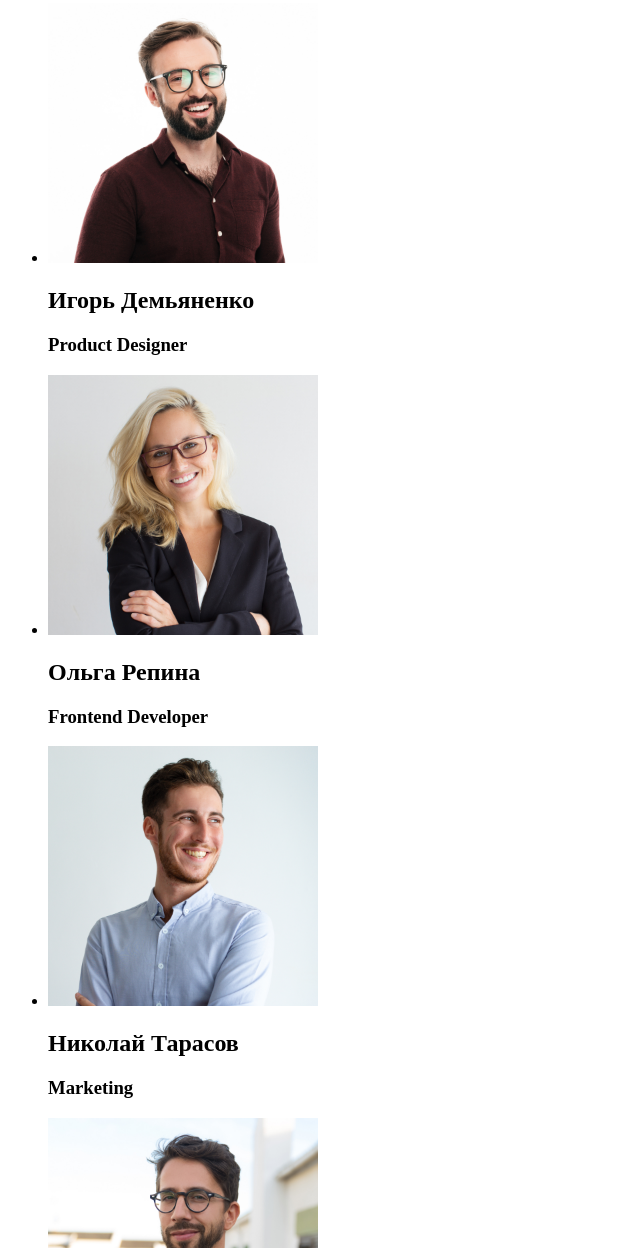
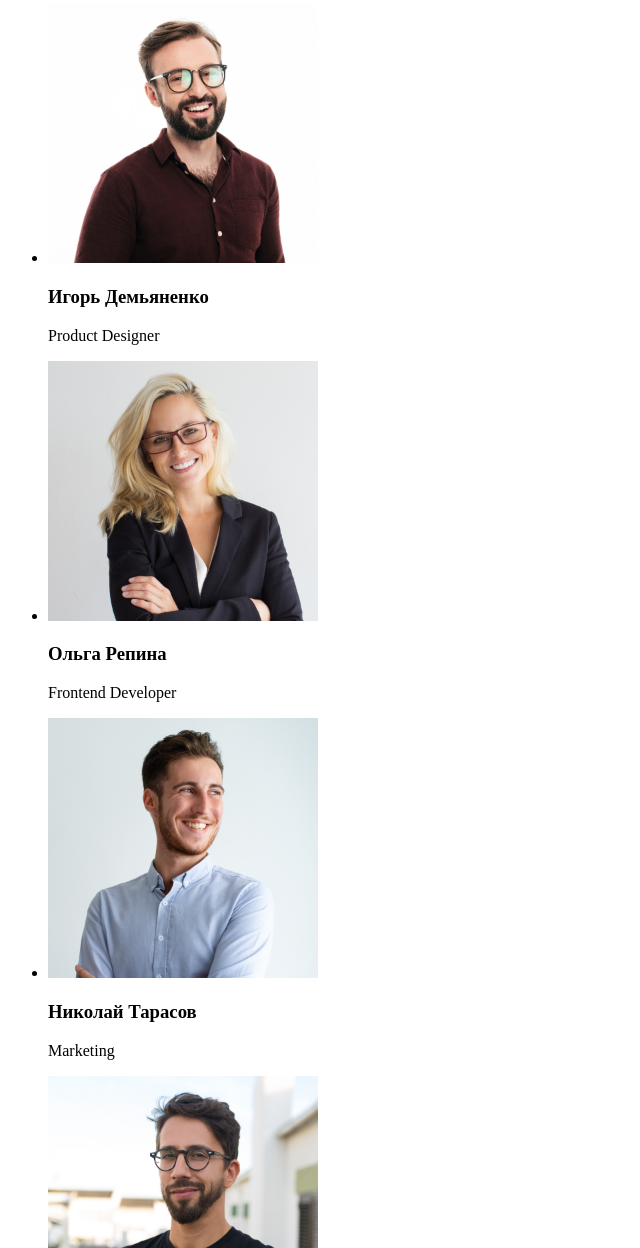
Before and after one commit to Dmyryi/git-hub-tutorial-1, a plain HTML site: page index.html in a window 1280 px wide. Shown: the part 1552-2800 px from the top of the page, without its empty margins (0-640 px from the left). Drawn offline with Linux system fonts and the light colour scheme.

Commit message:
Update index.html

```diff
--- a/index.html
+++ b/index.html
@@ -37,26 +37,18 @@
                 <ul>
                     <li>
                         <h3>Внимание к деталям</h3>
-                    </li>
-                    <li>
                         <p>Идейные соображения, а также начало повседневной работы по формированию позиции.</p>
                     </li>
                     <li>
                         <h3>Пунктуальность</h3>
-                    </li>
-                    <li>
                         <p>Задача организации, в особенности же рамки и место обучения кадров влечет за собой.</p>
                     </li>
                     <li>
                         <h3>Планирование</h3>
-                    </li>
-                    <li>
                         <p>Равным образом консультация с широким активом в значительной степени обуславливает.</p>
                     </li>
                     <li>
                         <h3>Современные технологии</h3>
-                    </li>
-                    <li>
                         <p>Значимость этих проблем настолько очевидна, что реализация плановых заданий.</p>
                     </li>
                 </ul>
@@ -78,22 +70,22 @@
                 <ul>
                     <li>
                         <img src="images/OurTeam/people_4.jpg" alt="мужчина" width="270" height="260">
-                        <h2>Игорь Демьяненко</h2>
-                        <h3 lang="en">Product Designer</h3>
+                        <h3>Игорь Демьяненко</h3>
+                        <p lang="en">Product Designer</p>
                     </li>
                     <li><img src="images/OurTeam/people_1.jpg" alt="Женщина" width="270" height="260">
-                        <h2>Ольга Репина</h2>
-                        <h3 lang="en">Frontend Developer</h3>
+                        <h3>Ольга Репина</h3>
+                        <p lang="en">Frontend Developer</p>
                     </li>
                     <li>
                         <img src="images/OurTeam/people_2.jpg" alt="Мужчина" width="270" height="260">
-                        <h2>Николай Тарасов</h2>
-                        <h3 lang="en">Marketing</h3>
+                        <h3>Николай Тарасов</h3>
+                        <p lang="en">Marketing</p>
                     </li>
                     <li>
                         <img src="images/OurTeam/people_3.jpg" alt="Мужчина" width="270" height="260">
-                        <h2>Михаил Ермаков</h2>
-                        <h3 lang="en">UI Designer</h3>
+                        <h3>Михаил Ермаков</h3>
+                        <p lang="en">UI Designer</p>
                     </li>
                 </ul>
             </div>
```
